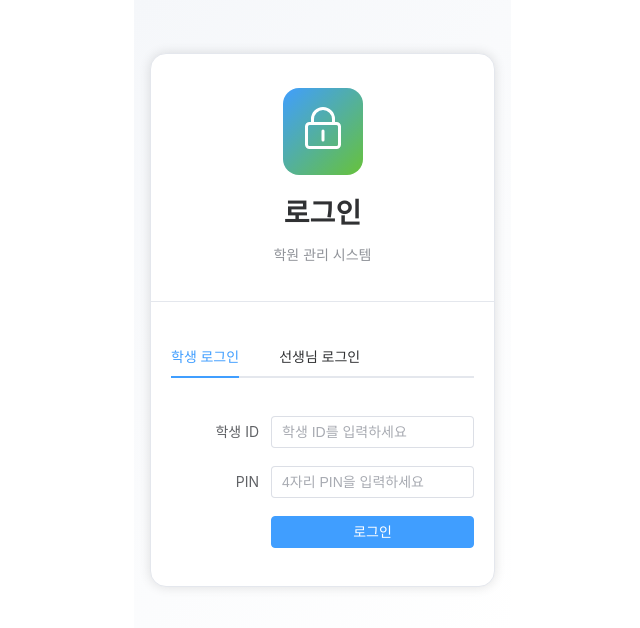
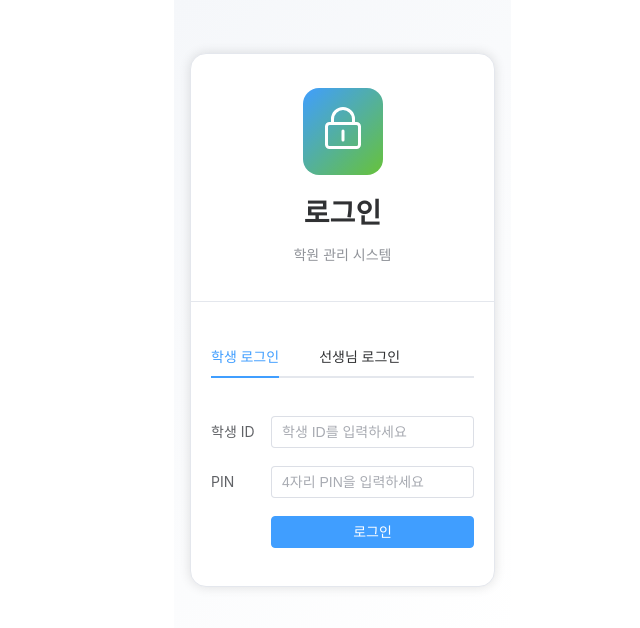
Before and after one commit to mkom76/suhui-secretary, a Vue app in the folder frontend/: page /login in a window 1280 px wide. Shown: the top 628 px of the page, without its empty margins (129-769 px from the left). Built offline with nearby package versions, Linux system fonts and the light colour scheme; no server answers.

Commit message:
UI 일부 변경

```diff
--- a/frontend/src/views/LoginView.vue
+++ b/frontend/src/views/LoginView.vue
@@ -96,7 +96,7 @@ const handleTeacherLogin = async () => {
         <el-tabs v-model="activeTab" style="margin-top: 16px">
           <!-- Student Login Tab -->
           <el-tab-pane label="학생 로그인" name="student">
-            <el-form :model="studentForm" label-width="100px" style="margin-top: 24px">
+            <el-form :model="studentForm" label-position="left" label-width="60px" style="margin-top: 24px">
               <el-form-item label="학생 ID">
                 <el-input
                   v-model="studentForm.studentId"
@@ -131,7 +131,7 @@ const handleTeacherLogin = async () => {
 
           <!-- Teacher Login Tab -->
           <el-tab-pane label="선생님 로그인" name="teacher">
-            <el-form :model="teacherForm" label-width="100px" style="margin-top: 24px">
+            <el-form :model="teacherForm"  label-position="left" label-width="60px" style="margin-top: 24px">
               <el-form-item label="아이디">
                 <el-input
                   v-model="teacherForm.username"
```
Also changed, not shown: 1 other file (tests, documents, lock files or other folders).
